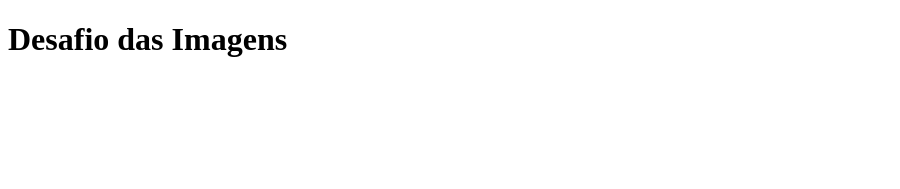
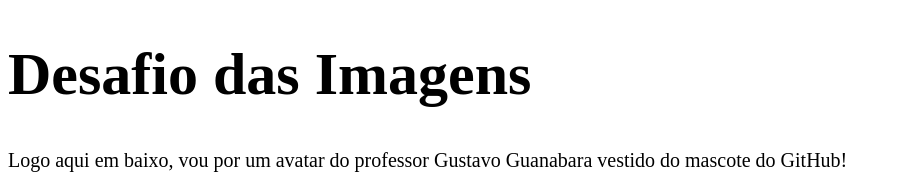
Before and after one commit to brunopurper/Curso-em-Video-HTML5-E-CSS3-Desafios, a plain HTML site: page Desafio-02/imagens/index.html in a window 1280 px wide. Shown: the top 189 px of the page, without its empty margins (0-900 px from the left). Drawn offline with Linux system fonts and the light colour scheme.

Commit message:
Desafio 02
Concluido

```diff
--- a/Desafio-02/imagens/index.html
+++ b/Desafio-02/imagens/index.html
@@ -7,6 +7,17 @@
     <title>Desafio 02 - Imagens</title>
 </head>
 <body>
+    <style>
+        h1 {
+            font-size: 60px;
+        }
+
+        p {
+            font-size: 20px;
+        }
+    </style>
     <h1>Desafio das Imagens</h1>
+    <p>Logo aqui em baixo, vou por um avatar do professor Gustavo Guanabara vestido do mascote do GitHub!</p>
+    <img src="github-g.png" alt="Avatar Gustavo Guanabara">
 </body>
 </html>
```
